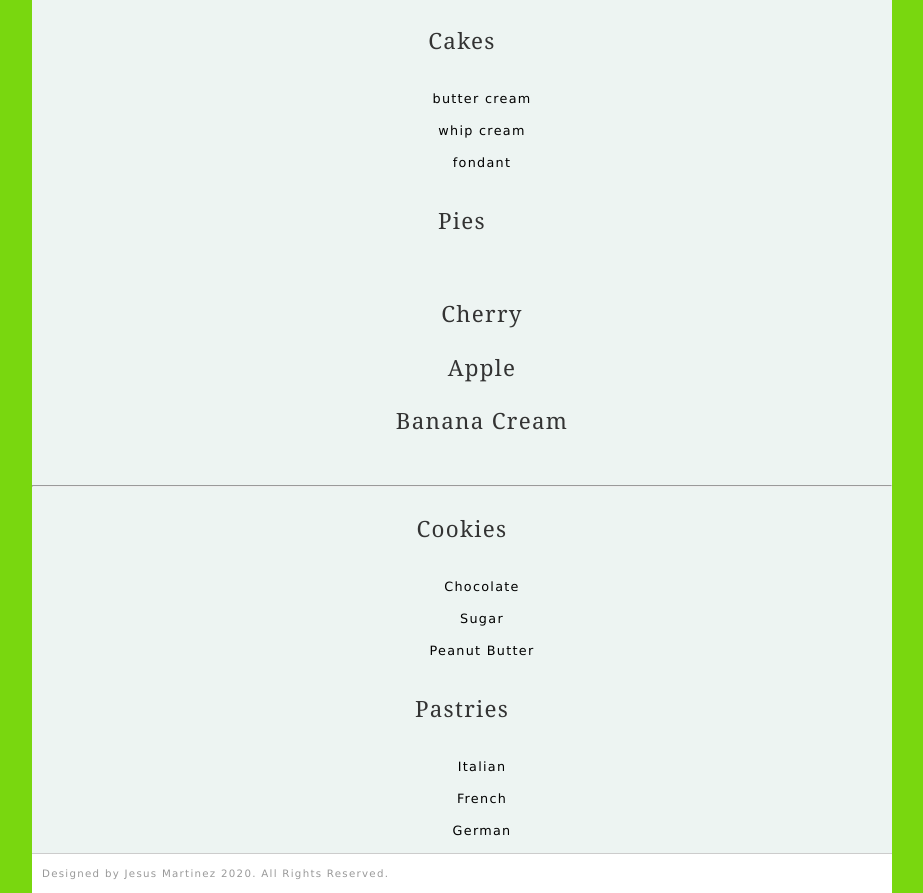
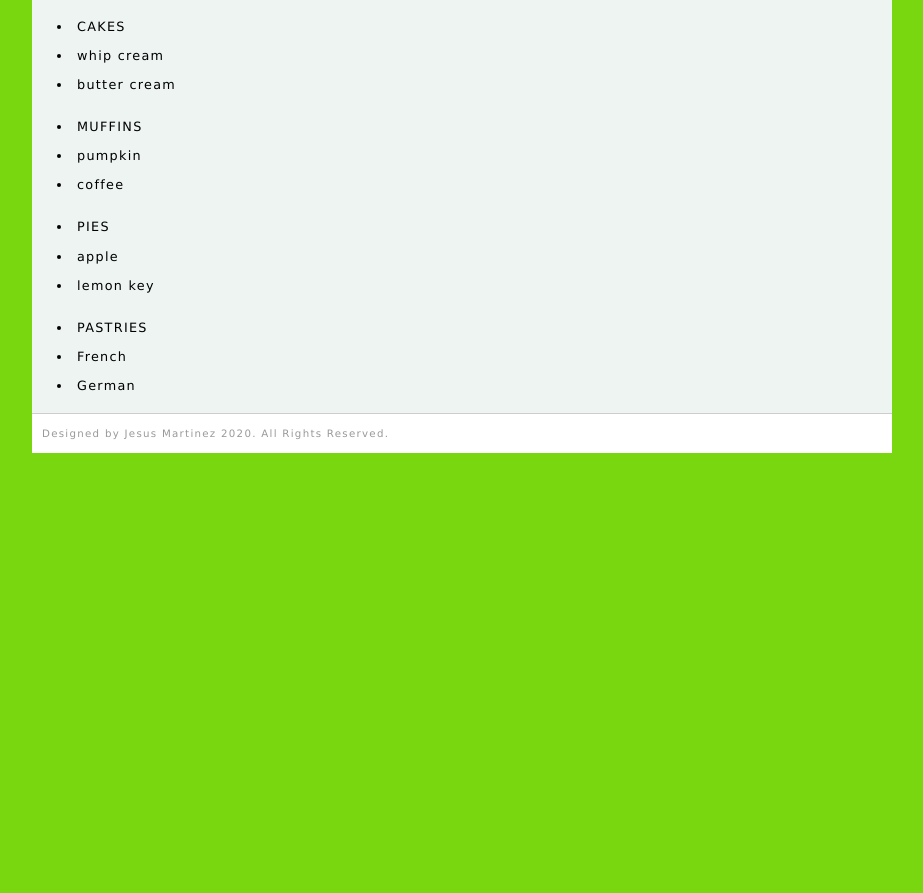
Before and after one commit to jemarte/mywebsitejmar, a plain HTML site: page menu.html in a window 1280 px wide. Shown: the part 504-1397 px from the top of the page, without its empty margins (178-1101 px from the left). After the commit the page ends 957 px from the top, so only its background shows below. Drawn offline with Linux system fonts and the light colour scheme.

Commit message:
CHANGES TO ABOUT MENU

```diff
--- a/menu.html
+++ b/menu.html
@@ -32,40 +32,35 @@
 
 	<div class="cake section second" id="cakes">
 		<div class="container">
-			<h2>Cakes</h2>
+
 			<ul class="work-list">
-				<p>butter cream</p>
-				<p>whip cream</p>
-				<p>fondant</p>
+				<li>CAKES</li>
+				<li>whip cream</li>
+				<li>butter cream</li>
 
 			</ul>
-			<h2>Pies<h2>
+
 			<ul class="work-list">
-				<p>Cherry</p>
-				<p>Apple</p>
-				<p>Banana Cream</p>
+				<li>MUFFINS</li>
+				<li>pumpkin</li>
+				<li>coffee</li>
+			</ul>
+
+			<ul class="work-list">
+				<li>PIES</li>
+				<li>apple</li>
+				<li>lemon key</li>
+
+			</ul>
+
+			<ul class="work-list">
+				<li>PASTRIES</li>
+				<li>French</li>
+				<li>German</li>
 			</ul>
 		</div>
 	</div>
 
-<hr>
-	<div class="cake section second" id="cakes">
-		<div class="container">
-			<h2>Cookies</h2>
-			<ul class="work-list">
-				<p>Chocolate</p>
-				<p>Sugar</p>
-				<p>Peanut Butter</p>
-
-			</ul>
-			<h2>Pastries</h2>
-			<ul class="work-list">
-				<p>Italian</p>
-				<p>French</p>
-				<p>German</p>
-			</ul>
-		</div>
-	</div>
 
 
 
```
Also changed, not shown: aboutme.html (+1 -1 lines).
